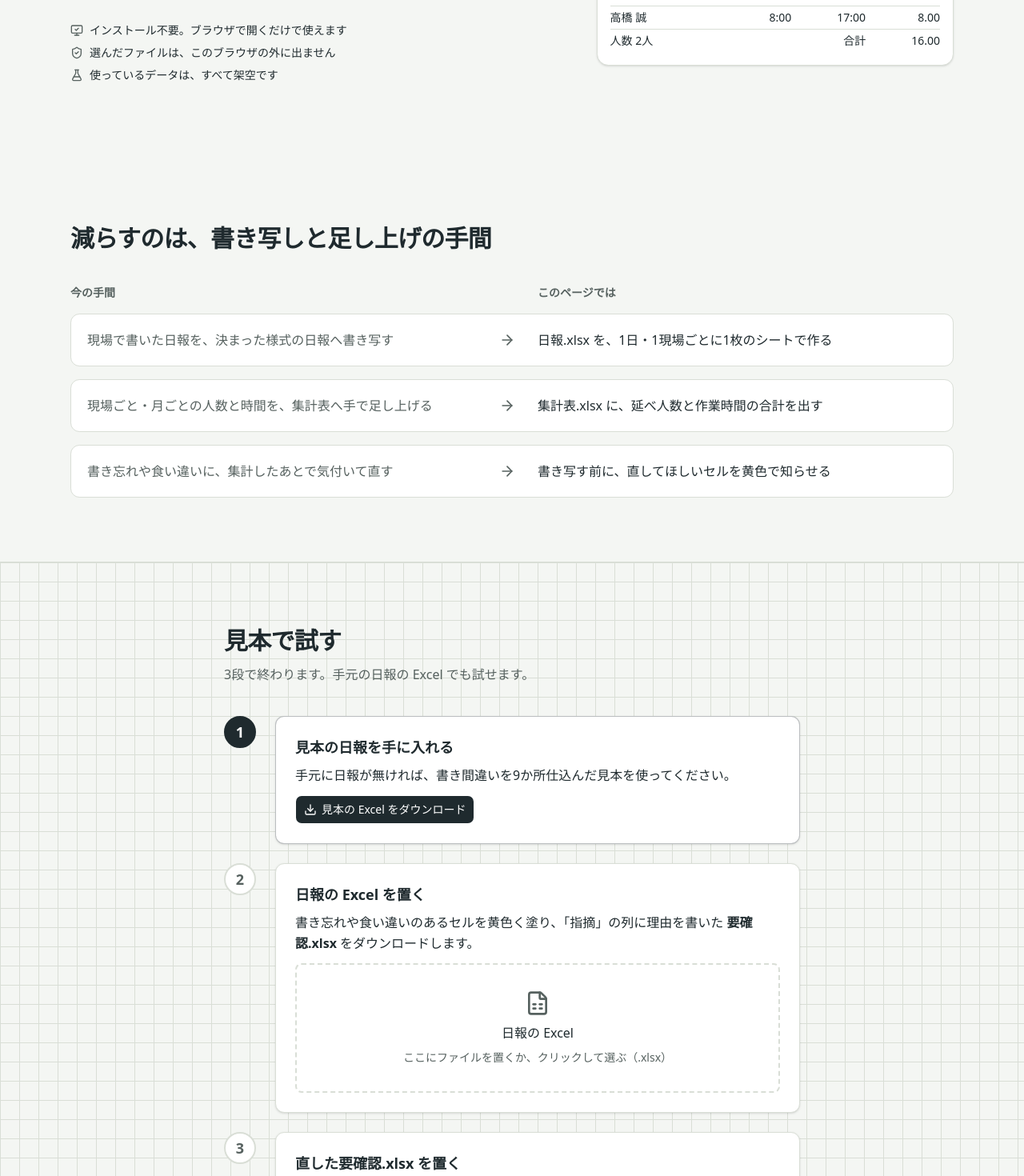
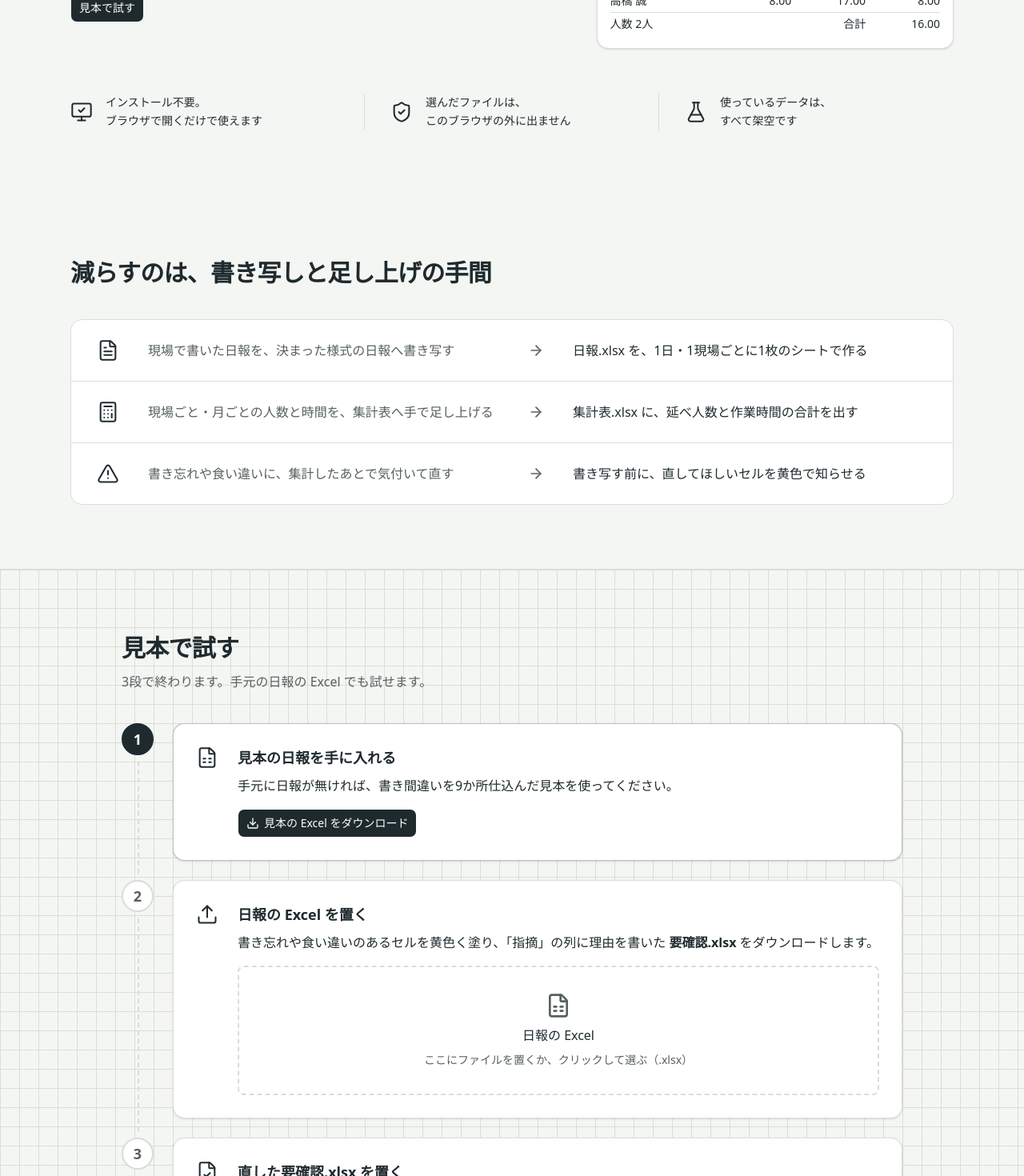
Before and after one commit to nemonsoon/construction-daily-report, a React (Vite) app: page / in a window 1280 px wide. Shown: the part 480-1950 px from the top of the page at 80% size. Built offline with nearby package versions, Linux system fonts and the light colour scheme.

Commit message:
style: adopt the chosen mockup with icons, grouped rows and a findings table

```diff
--- a/src/app/Hero.tsx
+++ b/src/app/Hero.tsx
@@ -5,15 +5,25 @@ import { SheetDemo } from "./SheetDemo.tsx";
 const PROMISES = [
 	{
 		icon: MonitorCheck,
-		text: "インストール不要。ブラウザで開くだけで使えます",
+		lead: "インストール不要。",
+		text: "ブラウザで開くだけで使えます",
 	},
-	{ icon: ShieldCheck, text: "選んだファイルは、このブラウザの外に出ません" },
-	{ icon: FlaskConical, text: "使っているデータは、すべて架空です" },
+	{
+		icon: ShieldCheck,
+		lead: "選んだファイルは、",
+		text: "このブラウザの外に出ません",
+	},
+	{
+		icon: FlaskConical,
+		lead: "使っているデータは、",
+		text: "すべて架空です",
+	},
 ];
 
 export function Hero() {
 	return (
-		<header className="mx-auto grid max-w-6xl gap-12 px-4 pt-14 pb-16 sm:px-6 lg:grid-cols-[1.05fr_1fr] lg:items-center lg:gap-16 lg:pt-20 lg:pb-24">
+		<header className="mx-auto max-w-6xl px-4 pt-14 pb-16 sm:px-6 lg:pt-20 lg:pb-20">
+			<div className="grid gap-12 lg:grid-cols-[1.05fr_1fr] lg:items-center lg:gap-16">
 				<div>
 					<p className="text-sm font-medium tracking-wide text-muted-foreground">
 						建設業の工事日報向けの試作品
@@ -28,16 +38,24 @@ export function Hero() {
 					<Button asChild size="lg" className="mt-8">
 						<a href="#try">見本で試す</a>
 					</Button>
-				<ul className="mt-8 space-y-2 text-sm">
-					{PROMISES.map(({ icon: Icon, text }) => (
-						<li key={text} className="flex items-center gap-2">
-							<Icon aria-hidden className="size-4 text-muted-foreground" />
+				</div>
+				<SheetDemo />
+			</div>
+			<ul className="mt-14 grid gap-6 md:grid-cols-3 md:gap-0 md:divide-x md:divide-hogan">
+				{PROMISES.map(({ icon: Icon, lead, text }) => (
+					<li
+						key={lead}
+						className="flex items-center gap-4 md:px-8 md:first:pl-0"
+					>
+						<Icon aria-hidden className="size-7 shrink-0" strokeWidth={1.75} />
+						<p className="text-sm leading-relaxed">
+							{lead}
+							<br />
 							{text}
+						</p>
 					</li>
 				))}
 			</ul>
-			</div>
-			<SheetDemo />
 		</header>
 	);
 }
--- a/src/app/Pains.tsx
+++ b/src/app/Pains.tsx
@@ -1,15 +1,18 @@
-import { ArrowRight } from "lucide-react";
+import { ArrowRight, Calculator, FileText, TriangleAlert } from "lucide-react";
 
 const PAIRS = [
 	{
+		icon: FileText,
 		before: "現場で書いた日報を、決まった様式の日報へ書き写す",
 		after: "日報.xlsx を、1日・1現場ごとに1枚のシートで作る",
 	},
 	{
+		icon: Calculator,
 		before: "現場ごと・月ごとの人数と時間を、集計表へ手で足し上げる",
 		after: "集計表.xlsx に、延べ人数と作業時間の合計を出す",
 	},
 	{
+		icon: TriangleAlert,
 		before: "書き忘れや食い違いに、集計したあとで気付いて直す",
 		after: "書き写す前に、直してほしいセルを黄色で知らせる",
 	},
@@ -21,17 +24,17 @@ export function Pains() {
 			<h2 className="text-2xl font-bold tracking-tight sm:text-3xl">
 				減らすのは、書き写しと足し上げの手間
 			</h2>
-			<div className="mt-10 hidden grid-cols-[1fr_2rem_1fr] gap-4 text-sm font-bold text-muted-foreground md:grid">
-				<span>今の手間</span>
-				<span />
-				<span>このページでは</span>
-			</div>
-			<ul className="mt-4 space-y-4">
-				{PAIRS.map(({ before, after }) => (
+			<ul className="mt-10 divide-y divide-hogan rounded-2xl border border-hogan bg-white">
+				{PAIRS.map(({ icon: Icon, before, after }) => (
 					<li
 						key={before}
-						className="grid items-center gap-2 rounded-xl border border-hogan bg-white p-5 md:grid-cols-[1fr_2rem_1fr] md:gap-4"
+						className="grid grid-cols-[2rem_1fr] items-center gap-x-5 gap-y-2 px-5 py-6 sm:px-8 md:grid-cols-[2rem_1fr_1.5rem_1fr] md:gap-x-8"
 					>
+						<Icon
+							aria-hidden
+							className="row-span-2 size-7 md:row-span-1"
+							strokeWidth={1.75}
+						/>
 						<p className="text-muted-foreground">
 							<span className="mr-2 text-xs font-bold md:hidden">今の手間</span>
 							{before}
--- a/src/app/Showcase.tsx
+++ b/src/app/Showcase.tsx
@@ -29,7 +29,7 @@ export function Showcase() {
 							src={src}
 							alt={alt}
 							loading="lazy"
-							className="w-full rounded-xl border border-hogan bg-white shadow-sm"
+							className="w-full rounded-2xl border border-hogan bg-white shadow-sm"
 						/>
 						<figcaption className="mt-3 text-sm text-muted-foreground">
 							{caption}
--- a/src/app/StepCard.tsx
+++ b/src/app/StepCard.tsx
@@ -1,4 +1,4 @@
-import { Check } from "lucide-react";
+import { Check, type LucideIcon } from "lucide-react";
 import type { ReactNode } from "react";
 import { cn } from "@/lib/utils";
 import type { StepMark } from "./flow.ts";
@@ -6,19 +6,35 @@ import type { StepMark } from "./flow.ts";
 type Props = {
 	number: number;
 	title: string;
+	icon: LucideIcon;
 	mark: StepMark;
+	last?: boolean;
 	children: ReactNode;
 };
 
-export function StepCard({ number, title, mark, children }: Props) {
+export function StepCard({
+	number,
+	title,
+	icon: Icon,
+	mark,
+	last = false,
+	children,
+}: Props) {
 	return (
 		<li
 			aria-current={mark === "current" ? "step" : undefined}
 			className="relative grid grid-cols-[2.5rem_1fr] gap-4 sm:gap-6"
 		>
+			{!last && (
+				// 番号の丸の下から次の段の丸までを点線でつなぐ（ol の space-y-6 の分だけ下へ伸ばす）
+				<span
+					aria-hidden
+					className="absolute top-12 -bottom-4 left-5 border-l-2 border-dashed border-hogan"
+				/>
+			)}
 			<span
 				className={cn(
-					"flex size-10 items-center justify-center rounded-full border-2 text-lg font-bold tabular-nums",
+					"relative flex size-10 items-center justify-center rounded-full border-2 text-lg font-bold tabular-nums",
 					mark === "done" && "border-tape bg-tape text-white",
 					mark === "current" && "border-sumi bg-sumi text-white",
 					mark === "todo" && "border-hogan bg-white text-muted-foreground",
@@ -32,12 +48,15 @@ export function StepCard({ number, title, mark, children }: Props) {
 			</span>
 			<div
 				className={cn(
-					"rounded-xl border bg-card p-5 shadow-sm sm:p-6",
+					"flex flex-col gap-4 rounded-2xl border bg-card p-5 shadow-sm sm:flex-row sm:gap-6 sm:p-7",
 					mark === "current" ? "border-sumi/30" : "border-hogan",
 				)}
 			>
-				<h3 className="text-lg font-bold">{title}</h3>
-				<div className="mt-2 space-y-3 leading-relaxed">{children}</div>
+				<Icon aria-hidden className="size-7 shrink-0" strokeWidth={1.75} />
+				<div className="min-w-0 flex-1">
+					<h3 className="text-lg font-bold">{title}</h3>
+					<div className="mt-2 space-y-4 leading-relaxed">{children}</div>
+				</div>
 			</div>
 		</li>
 	);
--- a/src/app/Steps.tsx
+++ b/src/app/Steps.tsx
@@ -1,4 +1,11 @@
-import { Download, Loader2 } from "lucide-react";
+import {
+	CircleCheck,
+	Download,
+	FileCheck,
+	FileSpreadsheet,
+	Loader2,
+	Upload,
+} from "lucide-react";
 import { type ReactNode, useEffect, useReducer } from "react";
 import { Button } from "@/components/ui/button";
 import { runCheck, runReport } from "../pipeline.ts";
@@ -17,10 +24,9 @@ import {
 import { StepCard } from "./StepCard.tsx";
 
 const TONES = {
-	caution: "border-caution bg-caution-soft",
-	done: "border-tape bg-tape-soft",
-	error: "border-destructive/40 bg-destructive/5 text-destructive",
-	plain: "border-hogan bg-white",
+	done: "bg-tape-soft",
+	error: "border-l-4 border-destructive/40 bg-destructive/5 text-destructive",
+	plain: "border border-hogan bg-white",
 };
 
 function Notice({
@@ -31,12 +37,48 @@ function Notice({
 	children: ReactNode;
 }) {
 	return (
-		<div
-			role="status"
-			className={`rounded-md border-l-4 px-4 py-3 ${TONES[tone]}`}
-		>
-			{children}
+		<div role="status" className={`rounded-xl px-4 py-3 ${TONES[tone]}`}>
+			{tone === "done" ? (
+				<div className="flex items-start gap-2">
+					<CircleCheck
+						aria-hidden
+						className="mt-0.5 size-5 shrink-0 text-tape"
+					/>
+					<div className="min-w-0 flex-1 space-y-3">{children}</div>
+				</div>
+			) : (
+				children
+			)}
 		</div>
+	);
+}
+
+// ファイルはもうダウンロード済みなので、押せる見た目にはしない
+const OUTPUTS = [
+	{ name: "日報.xlsx", note: "1日・1現場ごとに1枚のシート" },
+	{ name: "集計表.xlsx", note: "延べ人数と作業時間の合計" },
+];
+
+function Outputs() {
+	return (
+		<ul className="grid gap-3 sm:grid-cols-2">
+			{OUTPUTS.map(({ name, note }) => (
+				<li
+					key={name}
+					className="flex items-center gap-3 rounded-lg bg-white px-4 py-3"
+				>
+					<FileSpreadsheet
+						aria-hidden
+						className="size-6 shrink-0"
+						strokeWidth={1.75}
+					/>
+					<span>
+						<span className="block font-bold">{name}</span>
+						<span className="block text-sm text-muted-foreground">{note}</span>
+					</span>
+				</li>
+			))}
+		</ul>
 	);
 }
 
@@ -110,7 +152,7 @@ export function Steps() {
 			id="try"
 			className="scroll-mt-6 border-y border-hogan bg-hogan-grid"
 		>
-			<div className="mx-auto max-w-3xl px-4 py-16 sm:px-6 sm:py-20">
+			<div className="mx-auto max-w-5xl px-4 py-16 sm:px-6 sm:py-20">
 				<h2 className="text-2xl font-bold tracking-tight sm:text-3xl">
 					見本で試す
 				</h2>
@@ -119,7 +161,12 @@ export function Steps() {
 				</p>
 
 				<ol className="mt-10 space-y-6">
-					<StepCard number={1} title="見本の日報を手に入れる" mark={sampleMark}>
+					<StepCard
+						number={1}
+						title="見本の日報を手に入れる"
+						icon={FileSpreadsheet}
+						mark={sampleMark}
+					>
 						<p>
 							手元に日報が無ければ、書き間違いを9か所仕込んだ見本を使ってください。
 						</p>
@@ -134,7 +181,12 @@ export function Steps() {
 						)}
 					</StepCard>
 
-					<StepCard number={2} title="日報の Excel を置く" mark={checkMark}>
+					<StepCard
+						number={2}
+						title="日報の Excel を置く"
+						icon={Upload}
+						mark={checkMark}
+					>
 						<p>
 							書き忘れや食い違いのあるセルを黄色く塗り、「指摘」の列に理由を書いた
 							<b> 要確認.xlsx </b>をダウンロードします。
@@ -156,18 +208,22 @@ export function Steps() {
 							</Notice>
 						)}
 						{state.check.kind === "found" && (
-							<Notice tone="caution">
-								確かめてほしい所が {state.check.findings.length}{" "}
-								か所あります。要確認.xlsx の黄色いセルを直して保存してください。
-								<FindingList findings={state.check.findings} />
-							</Notice>
+							<div role="status" className="space-y-3">
+								<FindingList
+									title={`確かめてほしい所が ${state.check.findings.length} か所あります`}
+									findings={state.check.findings}
+								/>
+								<p>要確認.xlsx の黄色いセルを直して保存してください。</p>
+							</div>
 						)}
 					</StepCard>
 
 					<StepCard
 						number={3}
 						title="直した要確認.xlsx を置く"
+						icon={FileCheck}
 						mark={reportMark}
+						last
 					>
 						<p>
 							指摘が残っていなければ、<b>日報.xlsx</b> と <b>集計表.xlsx</b>{" "}
@@ -184,15 +240,17 @@ export function Steps() {
 							<Notice tone="error">{state.report.message}</Notice>
 						)}
 						{state.report.kind === "remaining" && (
-							<Notice tone="caution">
-								まだ {state.report.findings.length}{" "}
-								か所が残っているため、日報と集計表は作りませんでした。
-								<FindingList findings={state.report.findings} />
-							</Notice>
+							<div role="status">
+								<FindingList
+									title={`まだ ${state.report.findings.length} か所が残っているため、日報と集計表は作りませんでした`}
+									findings={state.report.findings}
+								/>
+							</div>
 						)}
 						{state.report.kind === "done" && (
 							<Notice tone="done">
-								日報.xlsx と集計表.xlsx をダウンロードしました。
+								<p>日報.xlsx と集計表.xlsx をダウンロードしました。</p>
+								<Outputs />
 							</Notice>
 						)}
 					</StepCard>
```
Also changed, not shown: src/app/Details.tsx (+43 -10 lines), src/app/FindingList.tsx (+58 -16 lines). Lines whose indentation alone changed are shown as unchanged.
